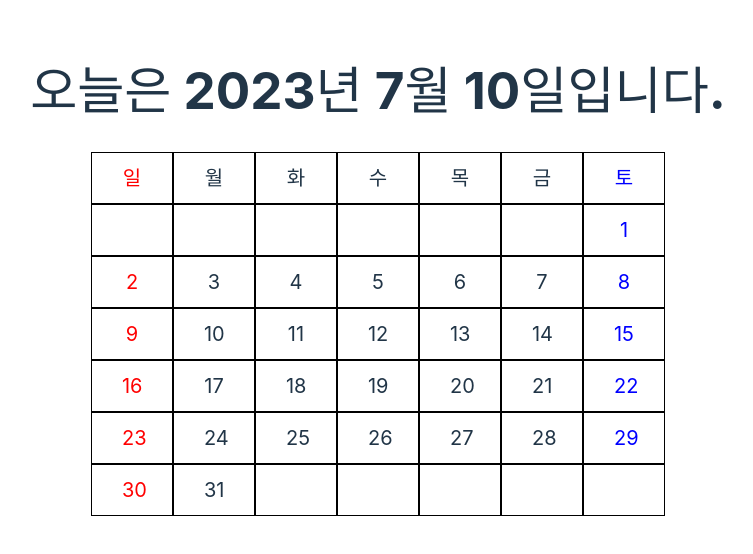
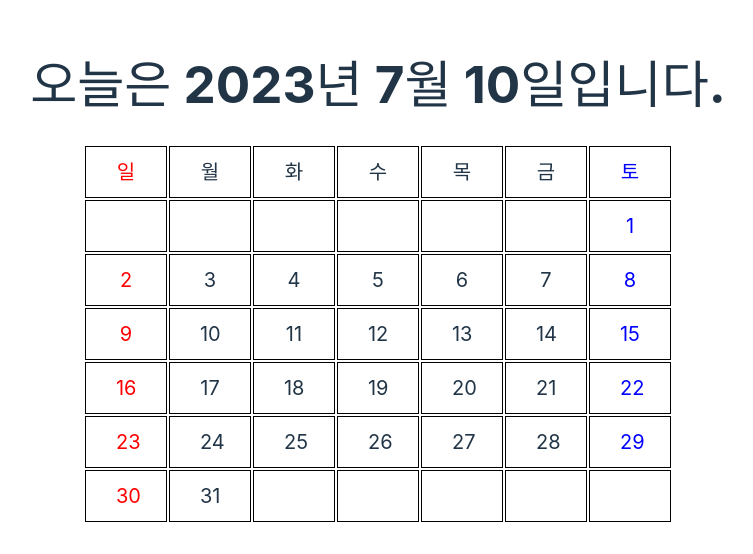
Before and after one commit to JeongInGim/Vue3Calendar, a Vue app: page / in a window 1280 px wide. Shown: the part 128-682 px from the top of the page, without its empty margins (262-1015 px from the left). Built offline with nearby package versions, Linux system fonts and the light colour scheme.

Commit message:
table style 변경

```diff
--- a/src/components/body.vue
+++ b/src/components/body.vue
@@ -120,10 +120,18 @@ function setLastWeek() {
     justify-content: center;
     flex-direction: column;
     font-size: 30px;
+    row-gap: 2px;
+}
+.tbody {
+  display: flex;
+  flex-direction: column;
+  row-gap: 2px;
 }
 .thr, .tdr {
     display: flex;
-    flex-direction: row;
+    /* flex-direction: row; */
+    column-gap: 2px;
+    row-gap: 2px;
 }
 .th, .td {
     width: 20px;
```
